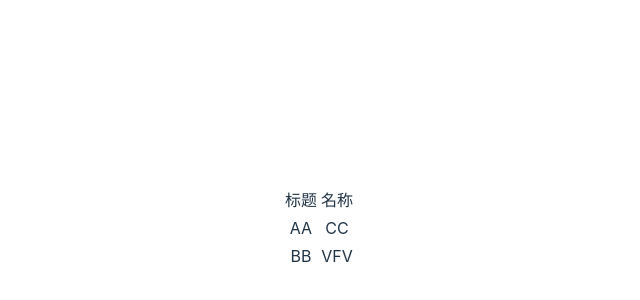
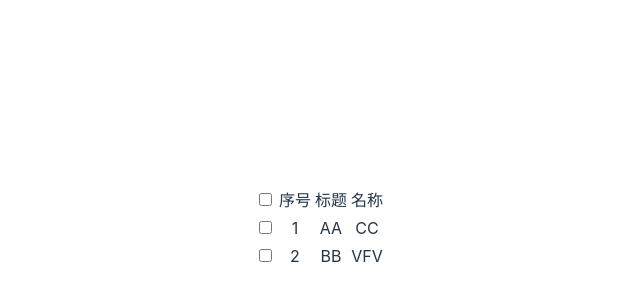
Before and after one commit to slow123top/react-vite, a React (Vite) app: page / in a window 1280 px wide. Shown: the part 172-472 px from the top of the page, without its empty margins (321-961 px from the left). Built offline with nearby package versions, Linux system fonts and the light colour scheme; the HTML template or start-up script is replaced by a standard one.

Commit message:
支持行号和选中行输入框

```diff
--- a/src/components/demo/table/base.tsx
+++ b/src/components/demo/table/base.tsx
@@ -1,17 +1,22 @@
 import HyTable from "../../table/Table";
-import HyTableColumn from "../../table/TableColumn";
+// import HyTableColumn from "../../table/TableColumn";
 
 /**
  * 基础示例  使用列模板展示表格数据
  * @returns
  */
 export default function DemoHyTable() {
-    const data = [
-        { key: 'aa', label: 'AA', name: 'CC' },
-        { key: 'bb', label: 'BB', name: 'VFV' },
-    ]
-    return <HyTable data={data}>
-        <HyTableColumn colId="label" label="标题" dataIndex="label"
+  const data = [
+    { key: "aa", label: "AA", name: "CC" },
+    { key: "bb", label: "BB", name: "VFV" },
+  ];
+  const columns = [
+    { key: "label", label: "标题" },
+    { key: "name", label: "名称" },
+  ];
+  return (
+    <HyTable data={data} columns={columns} showNumber={true} selections={{}}>
+      {/* <HyTableColumn colId="label" label="标题" dataIndex="label"
             render={function (text: string) {
                 return <span>{text}</span>
             }}>
@@ -20,6 +25,7 @@ export default function DemoHyTable() {
             render={function (text) {
                 return <span>{text}</span>
             }}>
-        </HyTableColumn>
+        </HyTableColumn> */}
     </HyTable>
+  );
 }
--- a/src/components/table/Table.tsx
+++ b/src/components/table/Table.tsx
@@ -7,6 +7,15 @@ function HyTable(tableProps: TableProps) {
     const data = tableProps.data;
     const children = tableProps.children;
     const selectedIdSet: Set<string> = new Set();
+    function renderHeader() {
+        const checkbox = tableProps.selections && <th><input type='checkbox' /></th>;
+        const rowNumber = tableProps.showNumber && <th>序号</th>;
+       return  [
+        checkbox,
+        rowNumber,
+        ...columns!.map((column: ColumnProps) => <th key={column.key}>{column.label}</th>),
+       ];
+    }
     return (
         <table>
             {<thead>
@@ -15,7 +24,7 @@ function HyTable(tableProps: TableProps) {
                         return <th key={child.props.colId}>{child.props.label}</th>
                     }) : columns?.map(column => <th key={column.key}>{column.label}</th>)} */}
                     <LevelContext.Provider value={{ isHeader: true }}>
-                        {children ? children : columns?.map((column: ColumnProps) => <th key={column.key}>{column.label}</th>)}
+                        {children ? children : renderHeader()}
                     </LevelContext.Provider>
                 </tr>
             </thead>}
@@ -26,7 +35,7 @@ function HyTable(tableProps: TableProps) {
                         {children}
                     </LevelContext.Provider>
                 </tr>) :
-                    <LevelContext.Provider value={{selectedIdSet}}>
+                    <LevelContext.Provider value={{selectedIdSet,showNumber: tableProps.showNumber, selections: tableProps.selections}}>
                         {data.map((dataItem: DataItemProps, index: number) => <HyTableRow index={index} data={dataItem} columns={columns!}></HyTableRow>)}
                     </LevelContext.Provider>}
             </tbody>
--- a/src/components/table/TableColumn.tsx
+++ b/src/components/table/TableColumn.tsx
@@ -13,7 +13,7 @@ export default function HyTableColumn(columnProps: ColumnProps) {
       {obj.isHeader && <th key={key}>{label}</th>}
       {!obj.isHeader && (
         <td key={key}>
-          {render(obj.dataItem[dataIndex] as string, obj.dataItem, obj.index)}
+          {render?.(obj.dataItem[dataIndex!] as string, obj.dataItem, obj.index)}
         </td>
       )}
     </>
--- a/src/components/table/TableRow.tsx
+++ b/src/components/table/TableRow.tsx
@@ -1,13 +1,16 @@
 import { MouseEventHandler, ReactNode, useContext } from "react";
-import { ColumnProps, TableRowProps } from "./type";
+import { ColumnProps, TableRowProps, TableSelection } from "./type";
 import { LevelContext } from "../Context";
 
 function HyTablRow(props: TableRowProps) {
   const columns = props.columns;
   const data = props.data;
   const rowIndex = props.index;
-  const obj: { selectedIdSet: Set<string> } =
-  useContext(LevelContext);
+  const obj: {
+    selectedIdSet: Set<string>;
+    showNumber: boolean;
+    selections: TableSelection;
+  } = useContext(LevelContext);
   let hasValue = obj.selectedIdSet.has(data.key);
   function selectRow(e: MouseEvent) {
     // const hasValue = obj.selectedIdSet.has(data.key);
@@ -19,12 +22,12 @@ function HyTablRow(props: TableRowProps) {
   }
   return (
     <tr key={data.key}>
-      <td>
-        <input type="checkbox" checked={hasValue} onClick={selectRow} />
-      </td>
-      <td>
-        {rowIndex + 1}
-      </td>
+      {obj.selections && (
+        <td>
+          <input type="checkbox" checked={hasValue} />
+        </td>
+      )}
+      {obj.showNumber && <td>{rowIndex + 1}</td>}
       {columns?.map((column: ColumnProps) => (
         <td key={`${data.key}_${column.key}`}>
           {data[column.key!] as ReactNode}
```
Also changed, not shown: src/components/table/type.ts (+12 -5 lines).
